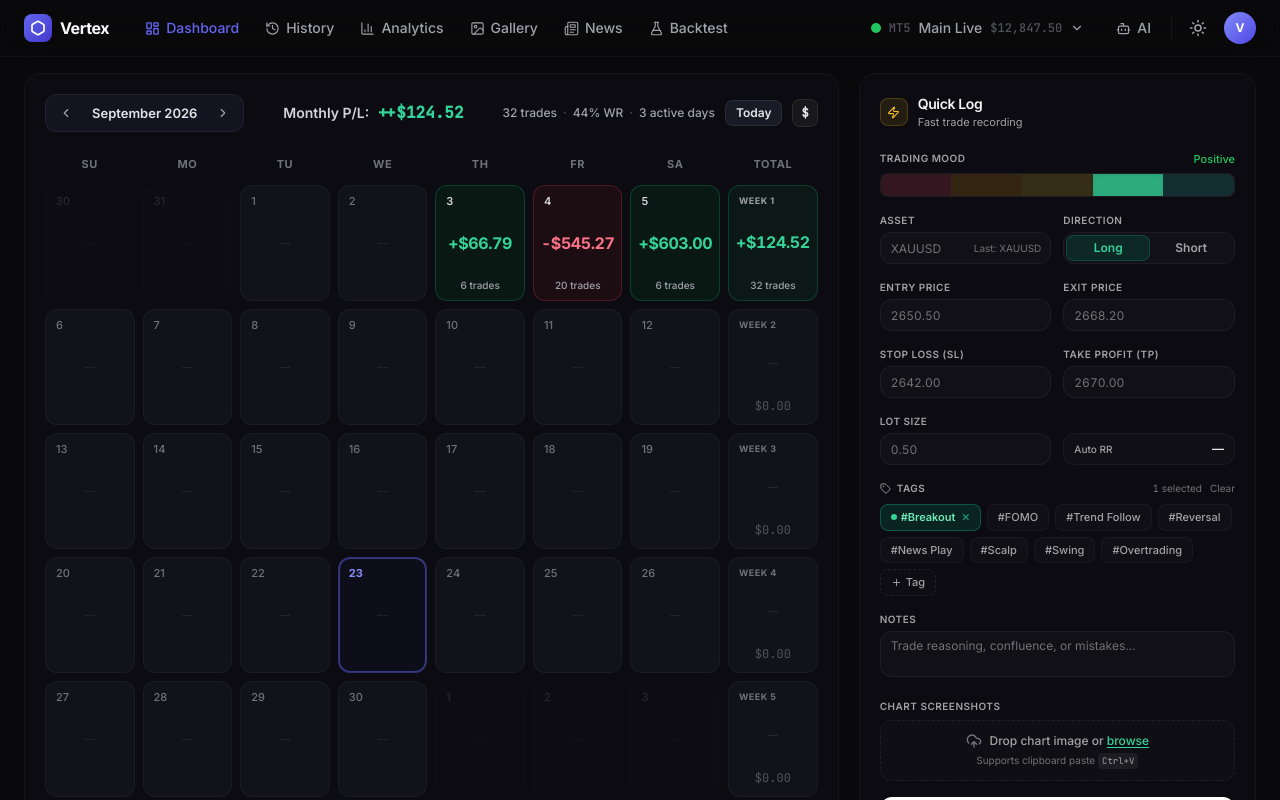
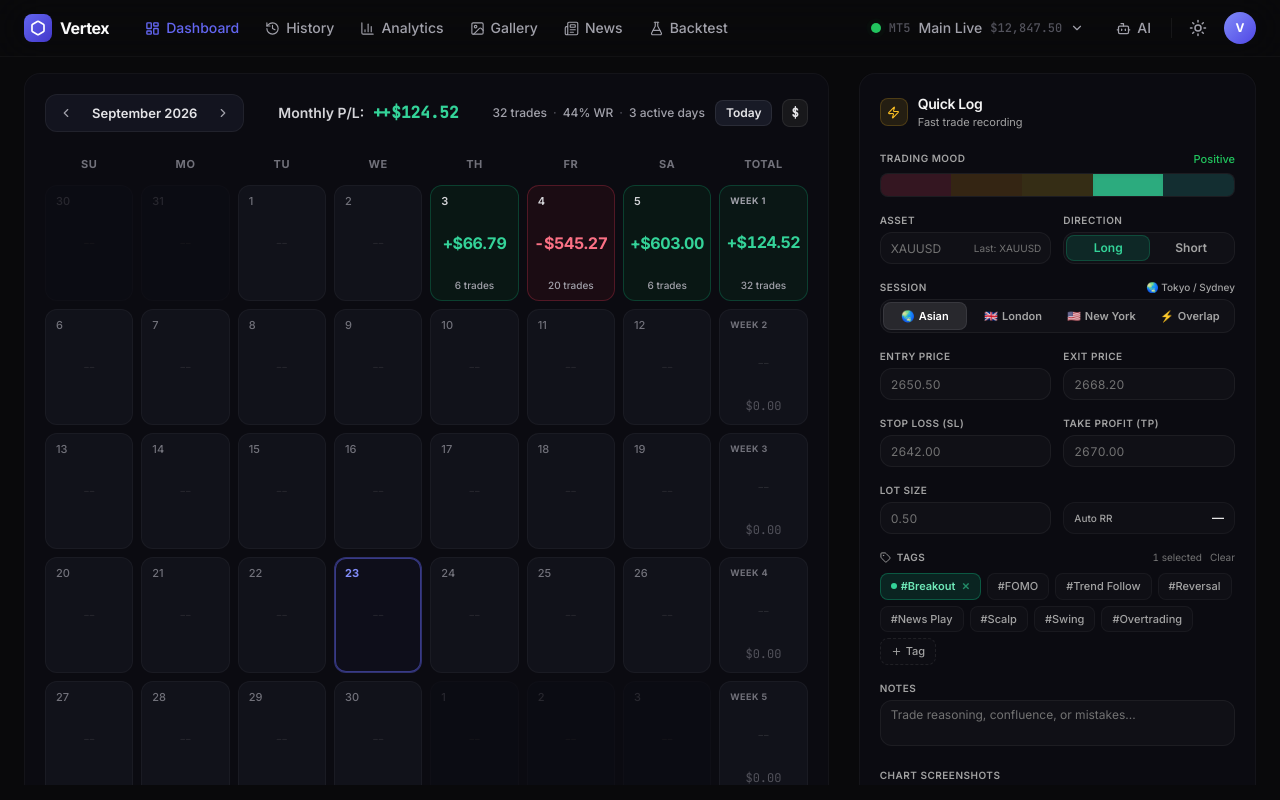
Before and after one commit to hyPe57/vertex, a Next.js app: page /dashboard in a window 1280 px wide. Shown: the top 800 px of the page. Built offline with nearby package versions, Linux system fonts and the light colour scheme.

Commit message:
feat: fixed quicklog layout with independent left scroll and trading session selector

```diff
--- a/src/app/(app)/dashboard/page.tsx
+++ b/src/app/(app)/dashboard/page.tsx
@@ -1,5 +1,6 @@
 "use client";
 
+import React, { useRef } from "react";
 import { motion } from "framer-motion";
 import { DashboardCalendar } from "@/components/dashboard/dashboard-calendar";
 import { StatisticsCard } from "@/components/dashboard/statistics-card";
@@ -11,12 +12,33 @@ import { QuickLog } from "@/components/dashboard/quick-log";
 import { RecentTradesCard } from "@/components/dashboard/recent-trades";
 
 export default function DashboardPage() {
+  const leftScrollRef = useRef<HTMLDivElement>(null);
+  const rightScrollRef = useRef<HTMLDivElement>(null);
+
+  // When scrolling mouse over the right fixed panel, seamlessly forward scroll to the left analytics panel
+  const handleRightWheel = (e: React.WheelEvent<HTMLDivElement>) => {
+    const rightEl = rightScrollRef.current;
+    const leftEl = leftScrollRef.current;
+    if (!rightEl || !leftEl) return;
+
+    const canScrollDown = rightEl.scrollTop + rightEl.clientHeight < rightEl.scrollHeight - 2;
+    const canScrollUp = rightEl.scrollTop > 2;
+
+    // If right pane doesn't need scrolling in this direction, forward scroll to left side
+    if ((e.deltaY > 0 && !canScrollDown) || (e.deltaY < 0 && !canScrollUp)) {
+      leftEl.scrollTop += e.deltaY;
+    }
+  };
+
   return (
-    <div className="w-full px-4 lg:px-6 py-4">
-      {/* Main Split Layout: Left Content Flow + Right QuickLog */}
-      <div className="grid grid-cols-1 lg:grid-cols-12 gap-5 items-start">
+    <div className="w-full px-4 lg:px-6 py-4 lg:h-[calc(100vh-3.5rem)] lg:overflow-hidden">
+      {/* Main Split Layout: Left Scrollable Analytics + Right Fixed QuickLog */}
+      <div className="grid grid-cols-1 lg:grid-cols-12 gap-5 items-start lg:h-full">
         {/* Left Section (8 cols): Complete Trading Performance & Calendar Flow */}
-        <div className="lg:col-span-8 xl:col-span-8 flex flex-col gap-5">
+        <div
+          ref={leftScrollRef}
+          className="lg:col-span-8 xl:col-span-8 flex flex-col gap-5 lg:h-full lg:overflow-y-auto lg:pr-2.5 lg:pb-16 [scroll-behavior:smooth]"
+        >
           {/* 1. TOP ROW: Full Trading Calendar at the Very Top */}
           <motion.div
             initial={{ opacity: 0, y: 12 }}
@@ -80,8 +102,12 @@ export default function DashboardPage() {
           </motion.div>
         </div>
 
-        {/* Right Column (4 cols): QuickLog + Recent Trades Feed */}
-        <div className="lg:col-span-4 xl:col-span-4 w-full flex flex-col gap-4">
+        {/* Right Column (4 cols): Fixed QuickLog + Recent Trades Feed */}
+        <div
+          ref={rightScrollRef}
+          onWheel={handleRightWheel}
+          className="lg:col-span-4 xl:col-span-4 w-full flex flex-col gap-4 lg:h-full lg:overflow-y-auto lg:pb-16 [scrollbar-width:none] [&::-webkit-scrollbar]:hidden"
+        >
           <QuickLog />
           <motion.div
             initial={{ opacity: 0, y: 12 }}
--- a/src/components/dashboard/quick-log.tsx
+++ b/src/components/dashboard/quick-log.tsx
@@ -5,7 +5,7 @@ import { motion, AnimatePresence } from "framer-motion";
 import { cn, calculateRR, getEmotionLabel, getEmotionColor } from "@/lib/utils";
 import { mockTags } from "@/lib/mock-data";
 import { useTradeStore } from "@/stores";
-import type { Trade } from "@/types";
+import type { Trade, Session } from "@/types";
 import {
   UploadCloud,
   Zap,
@@ -15,6 +15,7 @@ import {
   Check,
   Maximize2,
   Image as ImageIcon,
+  Globe,
 } from "lucide-react";
 
 interface AttachedImage {
@@ -23,6 +24,22 @@ interface AttachedImage {
   name: string;
   size: string;
 }
+
+function getDefaultSession(): Session {
+  if (typeof window === "undefined") return "london";
+  const utcHour = new Date().getUTCHours();
+  if (utcHour >= 13 && utcHour < 16) return "overlap";
+  if (utcHour >= 8 && utcHour < 16) return "london";
+  if (utcHour >= 16 && utcHour < 22) return "new_york";
+  return "asian";
+}
+
+const SESSION_OPTIONS: { id: Session; label: string; flag: string }[] = [
+  { id: "asian", label: "Asian", flag: "🌏" },
+  { id: "london", label: "London", flag: "🇬🇧" },
+  { id: "new_york", label: "New York", flag: "🇺🇸" },
+  { id: "overlap", label: "Overlap", flag: "⚡" },
+];
 
 const emotionColors = [
   "bg-rose-500/80",
@@ -35,6 +52,7 @@ const emotionColors = [
 export function QuickLog() {
   const [asset, setAsset] = useState("");
   const [direction, setDirection] = useState<"long" | "short">("long");
+  const [session, setSession] = useState<Session>(getDefaultSession);
   const [entry, setEntry] = useState("");
   const [exit, setExit] = useState("");
   const [sl, setSl] = useState("");
@@ -173,7 +191,7 @@ export function QuickLog() {
       swap: 0,
       emotionLevel: emotion || 4,
       notes: notes || "Trade logged via QuickLog",
-      session: "london",
+      session: session,
       status: "closed",
       isBacktest: false,
       tags: selectedTags.length > 0 ? selectedTags : ["Manual"],
@@ -200,6 +218,7 @@ export function QuickLog() {
       setTp("");
       setLotSize("");
       setNotes("");
+      setSession(getDefaultSession());
       setAttachedImages([]);
     }, 1500);
   };
@@ -322,7 +341,43 @@ export function QuickLog() {
           </div>
         </div>
 
-        {/* 3. Entry & Exit Prices */}
+        {/* 3. Trading Session */}
+        <div>
+          <div className="flex items-center justify-between mb-1">
+            <label className="block text-[10px] font-semibold uppercase tracking-wider text-neutral-400">
+              Session
+            </label>
+            <span className="text-[10px] text-neutral-400 font-medium">
+              {session === "asian" && "🌏 Tokyo / Sydney"}
+              {session === "london" && "🇬🇧 London"}
+              {session === "new_york" && "🇺🇸 New York"}
+              {session === "overlap" && "⚡ London + NY Overlap"}
+            </span>
+          </div>
+          <div className="grid grid-cols-4 gap-1 p-0.5 rounded-xl bg-white/[0.025] border border-white/[0.05]">
+            {SESSION_OPTIONS.map((item) => {
+              const isSelected = session === item.id;
+              return (
+                <button
+                  key={item.id}
+                  type="button"
+                  onClick={() => setSession(item.id)}
+                  className={cn(
+                    "h-7 rounded-lg text-xs font-semibold transition-all cursor-pointer flex items-center justify-center gap-1",
+                    isSelected
+                      ? "bg-white/[0.1] text-white shadow-xs border border-white/[0.08]"
+                      : "text-neutral-400 hover:text-neutral-200 hover:bg-white/[0.02]"
+                  )}
+                >
+                  <span className="text-[11px]">{item.flag}</span>
+                  <span className="text-[11px]">{item.label}</span>
+                </button>
+              );
+            })}
+          </div>
+        </div>
+
+        {/* 4. Entry & Exit Prices */}
         <div className="grid grid-cols-2 gap-3">
           <div>
             <label className="block text-[10px] font-semibold uppercase tracking-wider text-neutral-400 mb-1">
--- a/src/components/dashboard/recent-trades.tsx
+++ b/src/components/dashboard/recent-trades.tsx
@@ -92,8 +92,8 @@ export function RecentTradesCard() {
                         </button>
                       )}
                     </div>
-                    <span className="text-[10px] text-neutral-500 tabular-nums">
-                      {trade.lotSize} lots · {trade.tags?.[0] ? `#${trade.tags[0]}` : "Manual"}
+                    <span className="text-[10px] text-neutral-500 tabular-nums capitalize">
+                      {trade.lotSize} lots · {trade.session ? trade.session.replace("_", " ") : "london"} · {trade.tags?.[0] ? `#${trade.tags[0]}` : "Manual"}
                     </span>
                   </div>
                 </div>
--- a/src/components/history/edit-drawer.tsx
+++ b/src/components/history/edit-drawer.tsx
@@ -89,6 +89,24 @@ export function EditDrawer({ isOpen, onClose, trade, onSave }: EditDrawerProps)
             options={[
               { value: "long", label: "Long" },
               { value: "short", label: "Short" },
+            ]}
+          />
+          <Input
+            label="Lot Size"
+            type="number"
+            step="any"
+            value={formData.lotSize ?? ""}
+            onChange={(e) => handleChange("lotSize", parseFloat(e.target.value))}
+          />
+          <Select
+            label="Trading Session"
+            value={formData.session || "london"}
+            onChange={(e) => handleChange("session", e.target.value)}
+            options={[
+              { value: "asian", label: "🌏 Asian" },
+              { value: "london", label: "🇬🇧 London" },
+              { value: "new_york", label: "🇺🇸 New York" },
+              { value: "overlap", label: "⚡ Overlap" },
             ]}
           />
         </div>
```
